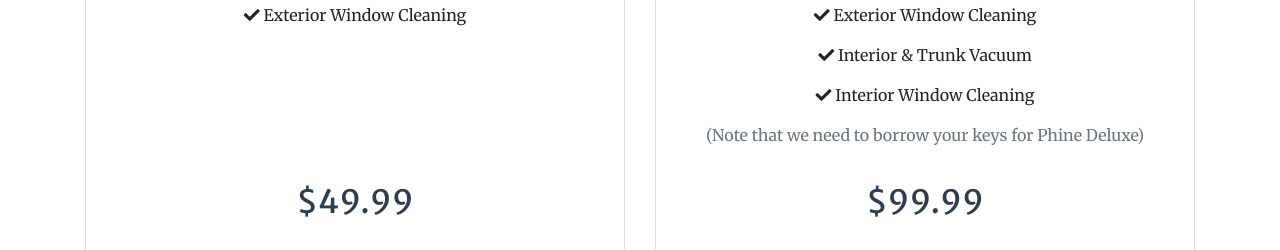
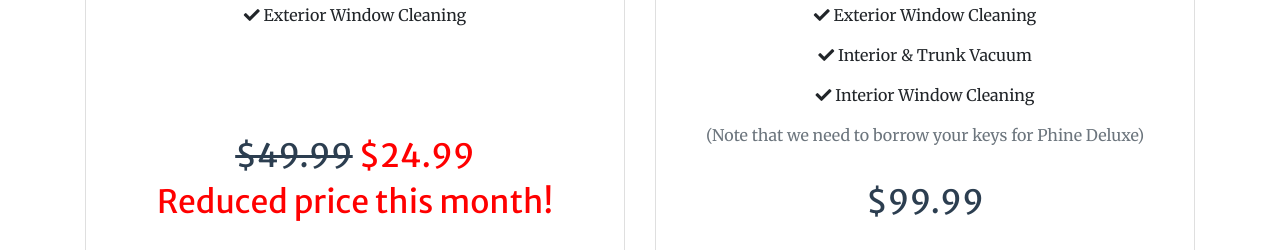
Before and after one commit to momajd/fictional-adventure, a website with bundled scripts: page index.html in a window 1280 px wide. Shown: the part 3769-4019 px from the top of the page. Built offline with nearby package versions, Linux system fonts and the light colour scheme; grey boxes are pictures that could not be loaded.

Commit message:
price change

```diff
--- a/css/custom.css
+++ b/css/custom.css
@@ -82,3 +82,11 @@
     color: rgba(255,255,255,.3);
     color: #FFFFFF!important;
 }
+
+.strikethrough {
+  text-decoration: line-through;
+}
+
+.reduced-price-text {
+  color: red;
+}
--- a/index.html
+++ b/index.html
@@ -243,7 +243,11 @@
                <i class="fas fa-check"></i> Exterior Window Cleaning
              </p>
           </div>
-          <h2 class="font-colored">$49.99</h2>
+          <h2 class="font-colored">
+            <span class="strikethrough">$49.99</span>
+            <span class="reduced-price-text">$24.99</span>
+          </h2>
+          <h2 class="reduced-price-text">Reduced price this month!</h2>
           <form action="https://www.paypal.com/cgi-bin/webscr" method="post" target="_top" class="my-4">
             <input type="hidden" name="cmd" value="_s-xclick">
             <input type="hidden" name="hosted_button_id" value="FVY4AE7YNCDZQ">
```
